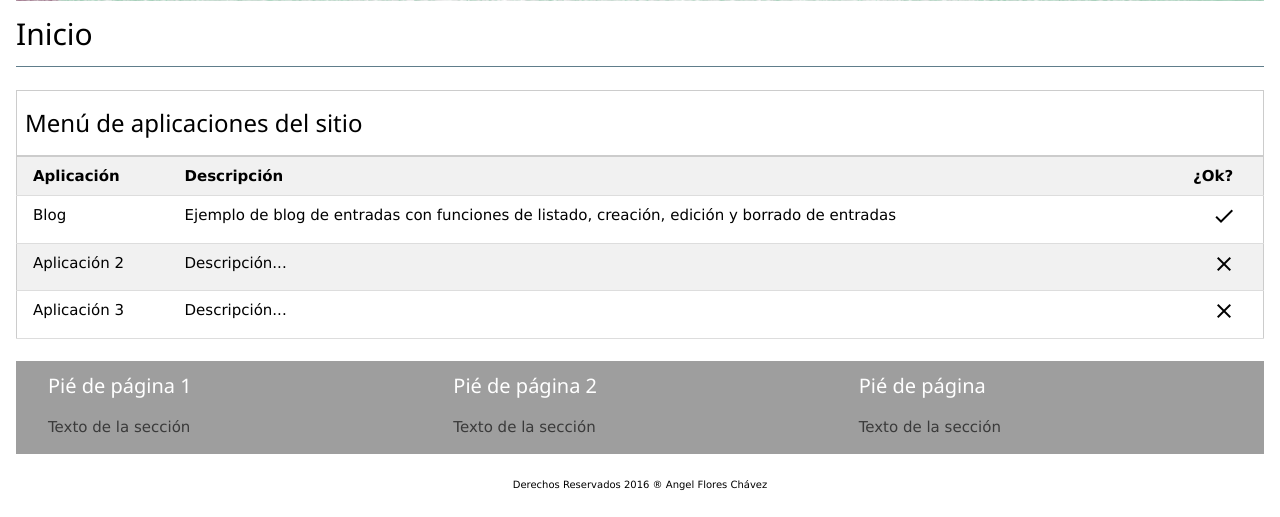
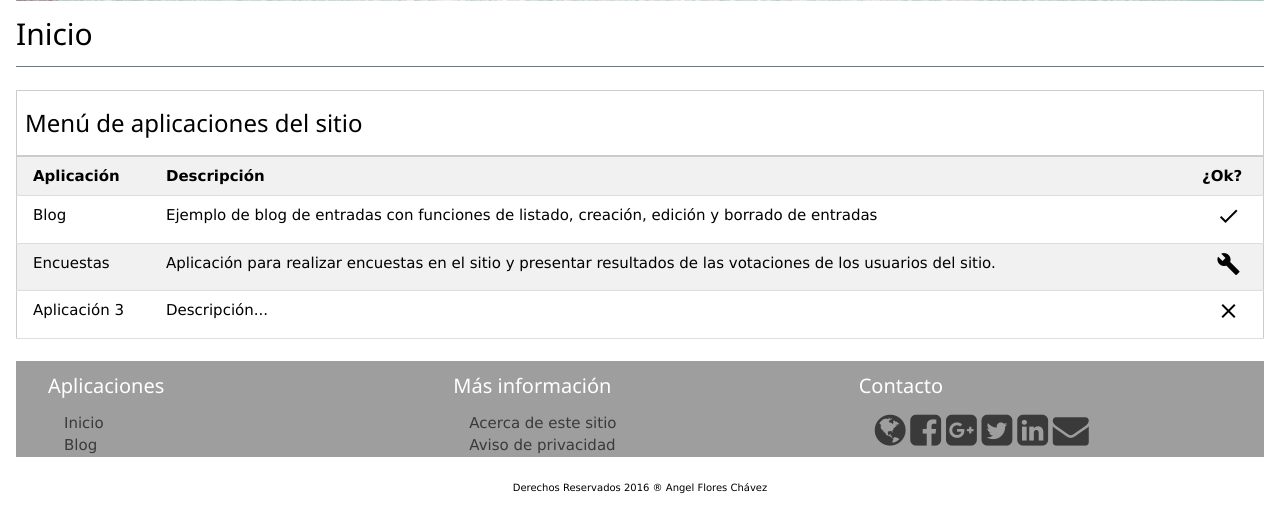
Before and after one commit to cereus/my-first-blog, a Django app: page / in a window 1280 px wide. Shown: the part 495-1012 px from the top of the page. Before the commit the page ends 985 px from the top, so only its background shows below. Run offline with Django 3.2, Linux system fonts and the light colour scheme; some libraries are stand-ins or nearby versions.

Commit message:
Re organización del sitio.

```diff
--- a/blog/templates/blog/base.html
+++ b/blog/templates/blog/base.html
@@ -6,6 +6,7 @@
     <meta name="viewport" content="width=device-width, initial-scale=1">
     <link rel="stylesheet" href="http://www.w3schools.com/lib/w3.css">
     <link rel="stylesheet" href="https://fonts.googleapis.com/icon?family=Material+Icons">
+    <link rel="stylesheet" href="http://cdnjs.cloudflare.com/ajax/libs/font-awesome/4.4.0/css/font-awesome.min.css">
 
     <style>
         .w3-form, label, input, textarea {
@@ -58,18 +59,42 @@
 
     <!-- Pié de página -->
     <br>
-    <footer class="w3-container w3-grey">
+    <footer class="w3-container w3-grey w3-padding-xlarge">
+        <!-- Primera sección -->
+        <div class="w3-container w3-third">
+            <h4 class="w3-text-white">Aplicaciones</h4>
+            <div class="w3-container w3-text-dark-grey">
+                <div><a href="{% url 'mysite.views.site_index' %}">Inicio</a></div>
+                <div><a href="{% url 'blog.views.post_list' %}">Blog</a></div>
+            </div>
+        </div>
+        <!-- Segunda sección -->
         <div class="w3-third w3-container">
-            <h4 class="w3-text-white">Pié de página 1</h4>
-            <p class="w3-text-dark-grey">Texto de la sección</p>
+            <h4 class="w3-text-white">Más información</h4>
+            <div class="w3-container w3-text-dark-grey">
+                <div><a href="#">Acerca de este sitio</a></div>
+                <div><a href="#">Aviso de privacidad</a></div>
+            </div>
         </div>
-        <div class="w3-third w3-container">
-            <h4 class="w3-text-white">Pié de página 2</h4>
-            <p class="w3-text-dark-grey">Texto de la sección</p>
-        </div>
-        <div class="w3-third w3-container">
-            <h4 class="w3-text-white">Pié de página</h4>
-            <p class="w3-text-dark-grey">Texto de la sección</p>
+        <!-- Sección de contacto -->
+        <div class="w3-container w3-third">
+            <h4 class="w3-text-white">Contacto</h4>
+            <div class="w3-container w3-text-dark-grey">
+                <a href="http://afc.b-universal.com"><i class="fa fa-globe w3-xxlarge"></i></a>
+                <a href="http://www.facebook.com/angel.floreschavez">
+                    <i class="fa fa-facebook-square w3-xxlarge"></i>
+                </a>
+                <a href="http://plus.google.com/u/0/117539796577074564480">
+                    <i class="fa fa-google-plus-square w3-xxlarge"></i>
+                </a>
+                <a href="https://twitter.com/angelfloresch">
+                    <i class="fa fa-twitter-square w3-xxlarge"></i>
+                </a>
+                <a href="http://www.linkedin.com/in/angelfloreschavez">
+                    <i class="fa fa-linkedin-square w3-xxlarge"></i>
+                </a>
+                <a href="mailto:cadpps.dc@gmail.com"><i class="fa fa-envelope w3-xxlarge"></i></a>
+            </div>
         </div>
     </footer>
 
--- a/blog/templates/blog/post_detail.html
+++ b/blog/templates/blog/post_detail.html
@@ -54,7 +54,7 @@
             </div>
         {% else %}
              <div class="w3-container w3-section w3-pale-red w3-leftbar w3-border-red">
-                <p>Accede al sitio para ver los comentarios no aprobados</p>
+                <p>Accede al sitio para ver este comentario sin aprobar</p>
             </div>
         {% endif %}
     {% empty %}
--- a/blog/templates/index.html
+++ b/blog/templates/index.html
@@ -35,9 +35,10 @@
           <td><a href="{% url 'blog.views.post_list' %}"><center><i class="material-icons">check</i></center></td>
         </tr>
         <tr>
-          <td>Aplicación 2</td>
-          <td>Descripción...</td>
-          <td><center><i class="material-icons">clear</i></center></td>
+          <td>Encuestas</td>
+          <td>Aplicación para realizar encuestas en el sitio y presentar resultados de las votaciones de
+          los usuarios del sitio.</td>
+          <td><center><i class="material-icons">build</i></center></td>
         </tr>
         <tr>
           <td>Aplicación 3</td>
```
